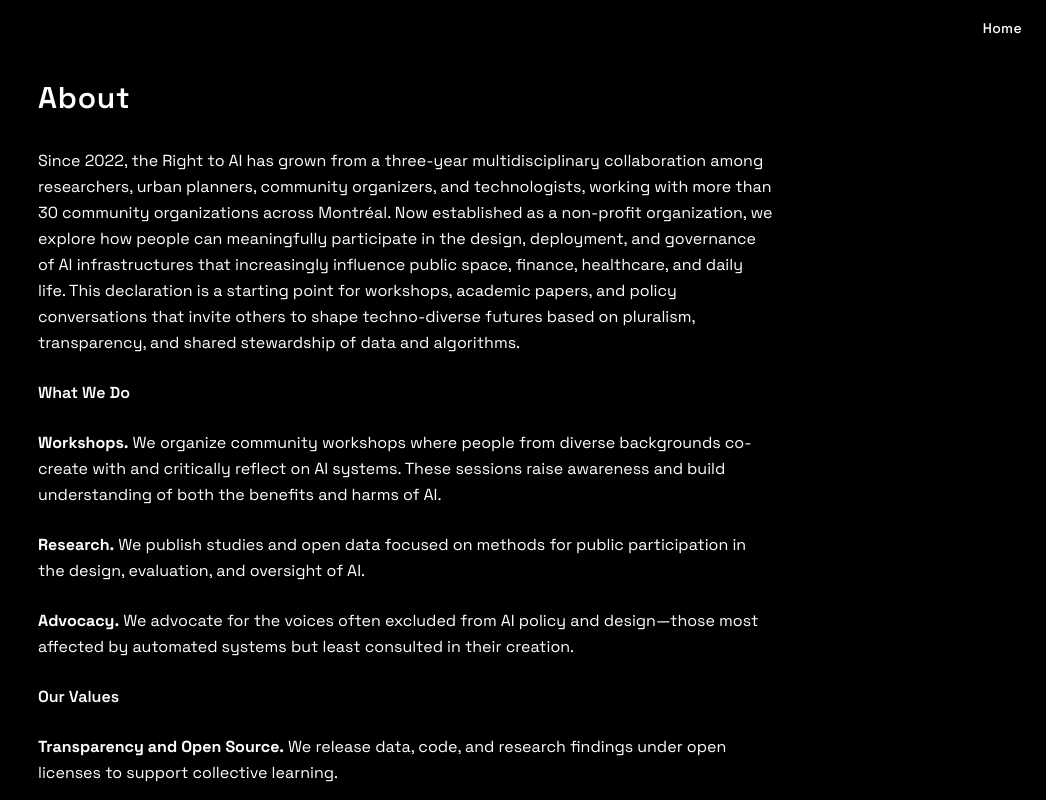
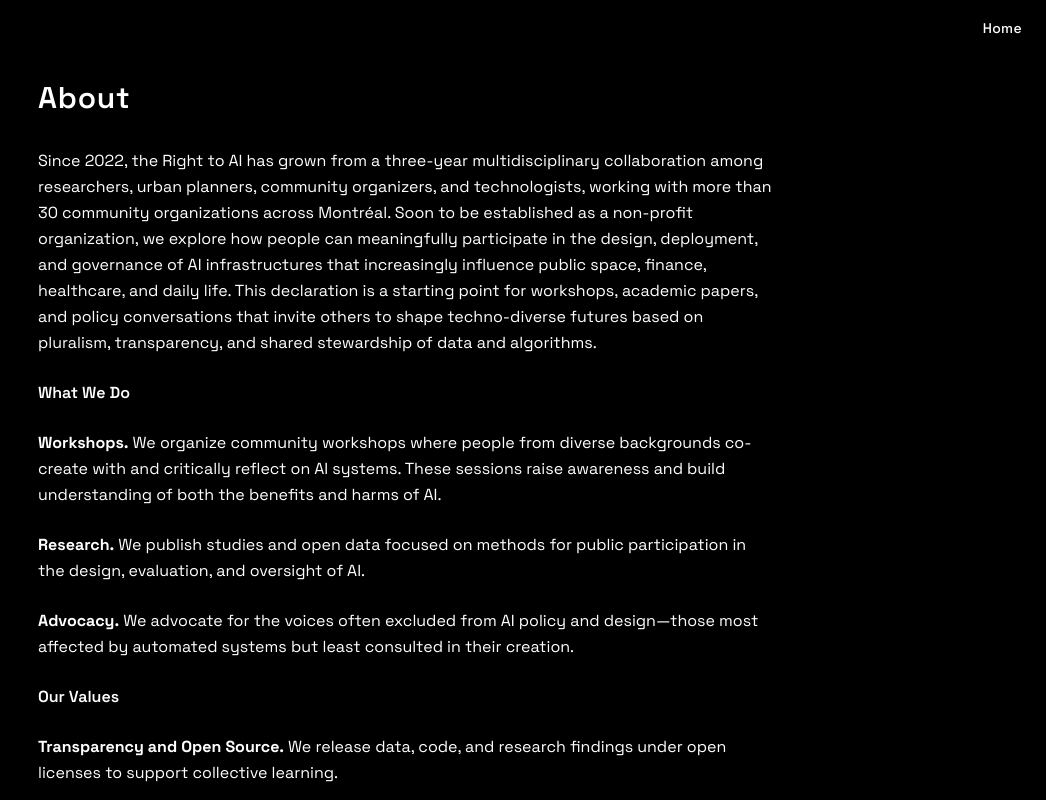
Before and after one commit to rsdmu/therighttoai, a Next.js app: page /about in a window 1280 px wide. Shown: the top 800 px of the page, without its empty margins (234-1280 px from the left). Built offline with nearby package versions, Linux system fonts and the light colour scheme.

Commit message:
Update about page to reflect upcoming non-profit status

```diff
--- a/app/about/page.tsx
+++ b/app/about/page.tsx
@@ -10,7 +10,7 @@
   return (
     <Section id="about" title="About">
       <p>
-        Since 2022, the Right to AI has grown from a three-year multidisciplinary collaboration among researchers, urban planners, community organizers, and technologists, working with more than 30 community organizations across Montréal. Now established as a non-profit organization, we explore how people can meaningfully participate in the design, deployment, and governance of AI infrastructures that increasingly influence public space, finance, healthcare, and daily life. This declaration is a starting point for workshops, academic papers, and policy conversations that invite others to shape techno-diverse futures based on pluralism, transparency, and shared stewardship of data and algorithms.
+        Since 2022, the Right to AI has grown from a three-year multidisciplinary collaboration among researchers, urban planners, community organizers, and technologists, working with more than 30 community organizations across Montréal. Soon to be established as a non-profit organization, we explore how people can meaningfully participate in the design, deployment, and governance of AI infrastructures that increasingly influence public space, finance, healthcare, and daily life. This declaration is a starting point for workshops, academic papers, and policy conversations that invite others to shape techno-diverse futures based on pluralism, transparency, and shared stewardship of data and algorithms.
       </p>
       <h3 className="mt-10 font-semibold">What We Do</h3>
       <p className="mt-6">
```
